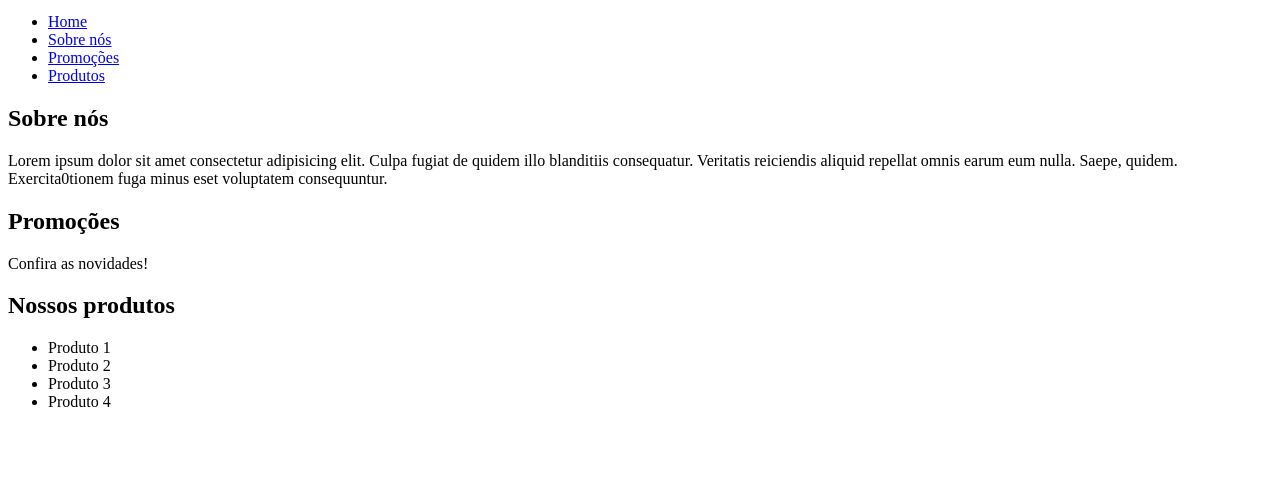
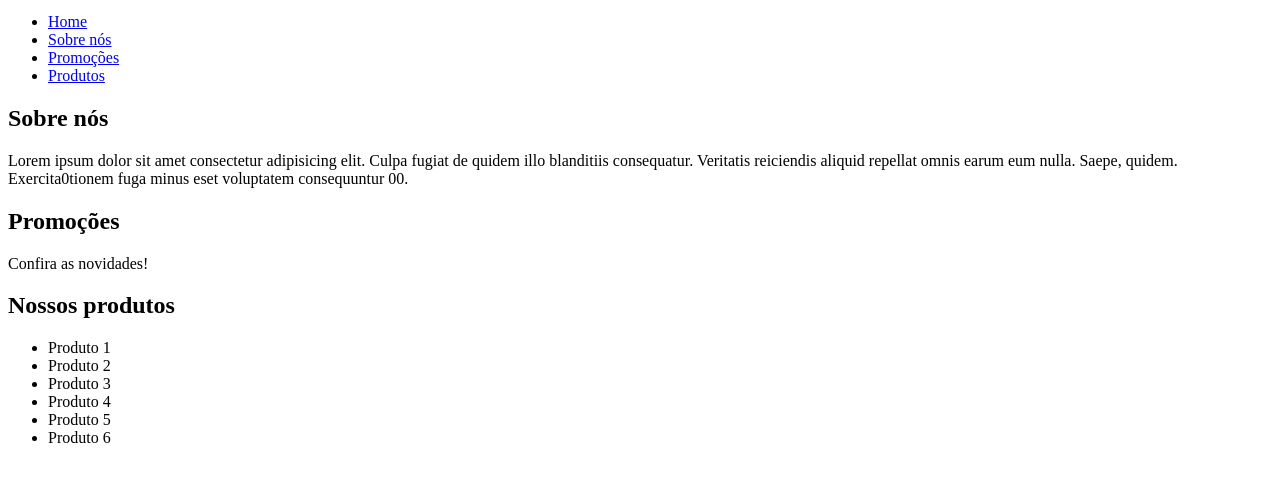
Before and after one commit to a-hayana/Codes-HTML, a plain HTML site: page exercicio-links.html in a window 1280 px wide. Shown: the part 119-600 px from the top of the page. Drawn offline with Linux system fonts and the light colour scheme.

```diff
--- a/exercicio-links.html
+++ b/exercicio-links.html
@@ -30,7 +30,7 @@
     <p>
         Lorem ipsum dolor sit amet consectetur adipisicing elit. Culpa fugiat de quidem illo blanditiis consequatur.
         Veritatis reiciendis aliquid repellat omnis earum eum nulla. Saepe, quidem. Exercita0tionem fuga minus eset
-        voluptatem consequuntur.
+        voluptatem consequuntur 00.
     </p>
     <h2 id="promocoes">Promoções</h2>
     <p>
@@ -42,6 +42,8 @@
         <li>Produto 2</li>
         <li>Produto 3</li>
         <li>Produto 4</li>
+        <li>Produto 5</li>
+        <li>Produto 6</li>
     </ul>
 </body>
 
```
Also changed, not shown: 1 other file.
